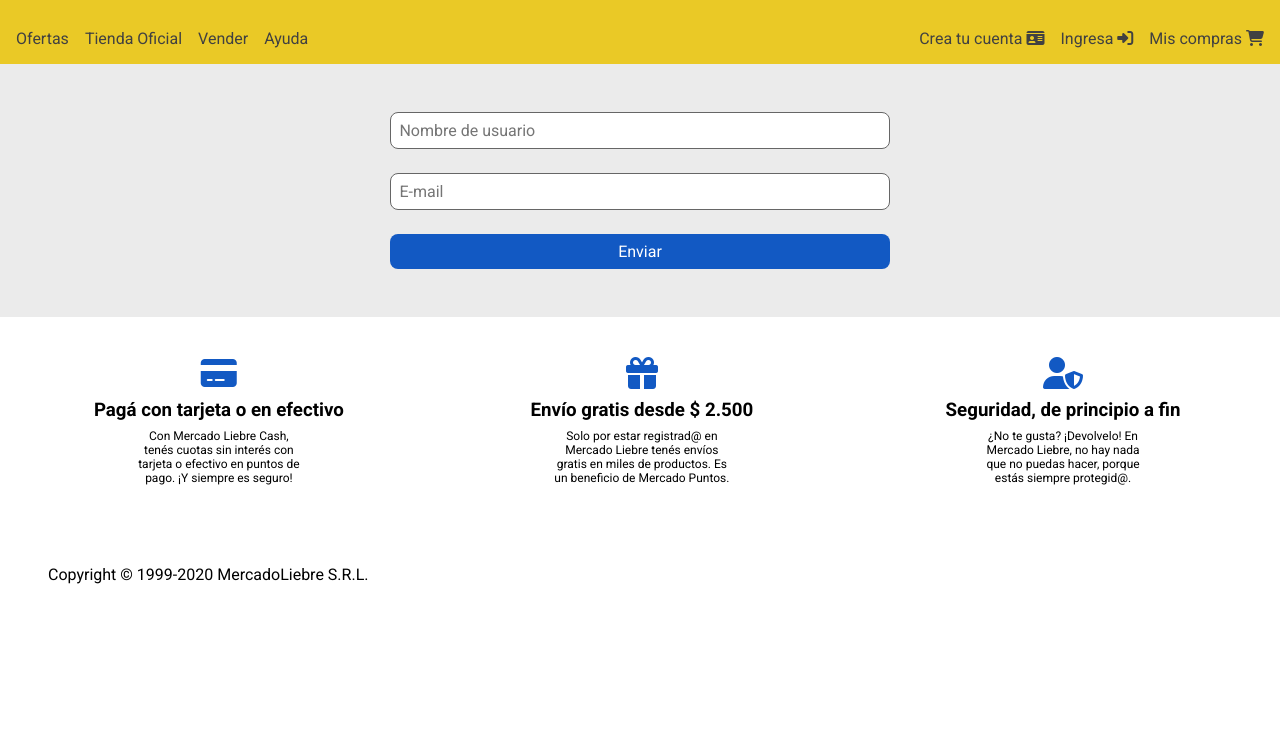
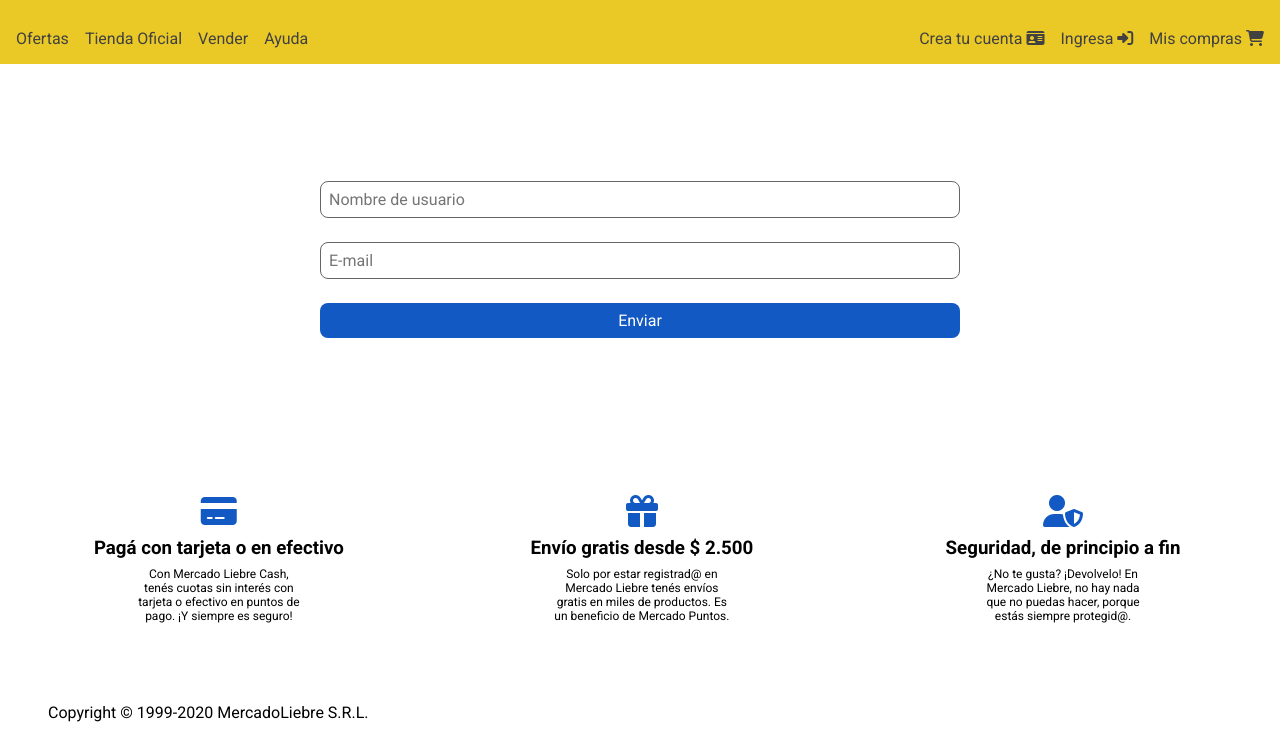
Before and after one commit to juancotera/dhmercadoliebre, a website: page views/login.html in a window 1280 px wide. Shown: the part 62-800 px from the top of the page. Drawn offline with Linux system fonts and the light colour scheme.

Commit message:
tarjetas-modificadas

```diff
--- a/public/css/footer.css
+++ b/public/css/footer.css
@@ -41,6 +41,10 @@
 }
 
 @media (min-width : 1024px) {
+  .footer {
+    max-height: 311px;
+  }
+
   .footer-container {
     flex-direction: row;
   }
--- /dev/null
+++ b/public/css/login.css
@@ -0,0 +1,29 @@
+.login-content {
+  width: 90%;
+  margin: auto;
+}
+
+.body-login {
+  height: 100vh;
+  display: flex;
+  flex-direction: column;
+  justify-content: space-between;
+}
+
+@media (min-width : 768px) {
+  .login-content {
+      width: 70%;
+    }
+}
+
+@media (min-width : 1024px) {
+
+  .main-login {
+    background-color: white;
+  }
+
+  .login-content {
+    width: 50%;
+    height: 100%;
+  }
+}
--- a/public/css/style.css
+++ b/public/css/style.css
@@ -4,6 +4,7 @@
 @import url('./button.css');
 @import url('./register.css');
 @import url('./upluadFile.css');
+@import url('./login.css');
 
 :root {
   --amarillo: #EAC926;
@@ -163,6 +164,9 @@ body {
 }
 
 @media (min-width: 1024px) {
+  .main_productos_vistoUltimo, .main_productos_ofertas {
+    margin-block: 80px;
+  }
 
   .card_product {
     max-width: 200px;
@@ -173,4 +177,6 @@ body {
     /* height: 100%; */
     margin-bottom: 32px;
   }
+
+
 }
--- a/views/login.html
+++ b/views/login.html
@@ -12,7 +12,7 @@
   <title>Registro</title>
 </head>
 
-<body>
+<body class="body-login">
   <header class="header">
     <div class="header-content">
       <div class="header_first">
@@ -52,8 +52,8 @@
       </nav>
     </div>
   </header>
-  <main class="main">
-    <div class="main-container">
+  <main class="main-login">
+    <div class="login-content">
       <form action="./login.html">
 
         <label for="nombre-user"><input class="cien" type="text" name="nombre-user" id="nombre-user" placeholder="Nombre de usuario" required minlength="4"></label>
```
